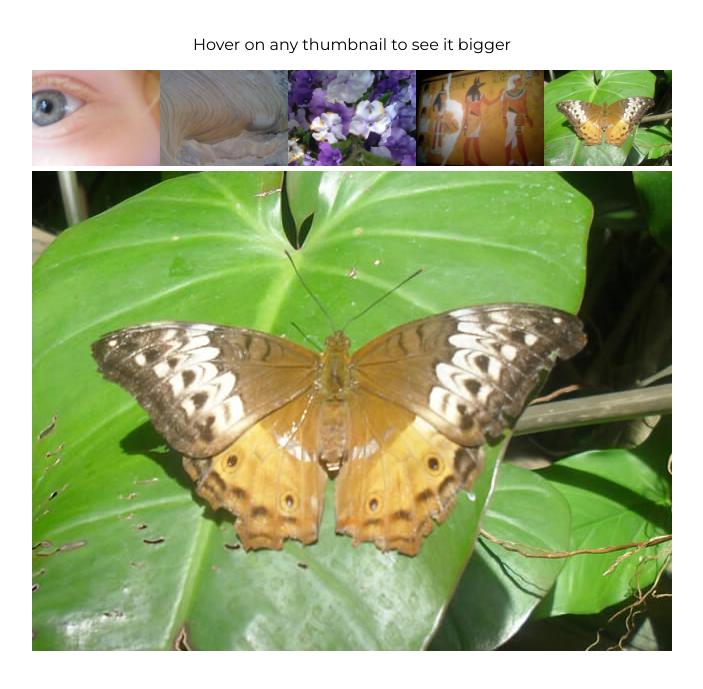
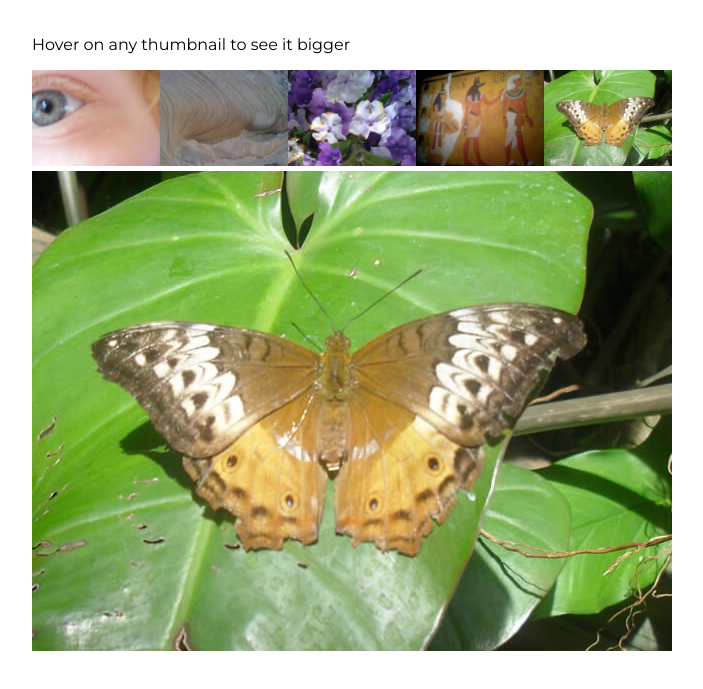
Before and after one commit to Akos120/1620_Final, a plain HTML site: page index.html in a window 1280 px wide. Shown: the part 71-760 px from the top of the page, without its empty margins (288-991 px from the left). Drawn offline with Linux system fonts and the light colour scheme.

Commit message:
fixed subheading text align left

```diff
--- a/styles/style.css
+++ b/styles/style.css
@@ -86,8 +86,9 @@ body {
         width: 640px;
     }
 
-    #header p {
+    #subheader {
         text-align: left;
+        justify-content: left;
     }
 
     .footer {
```
